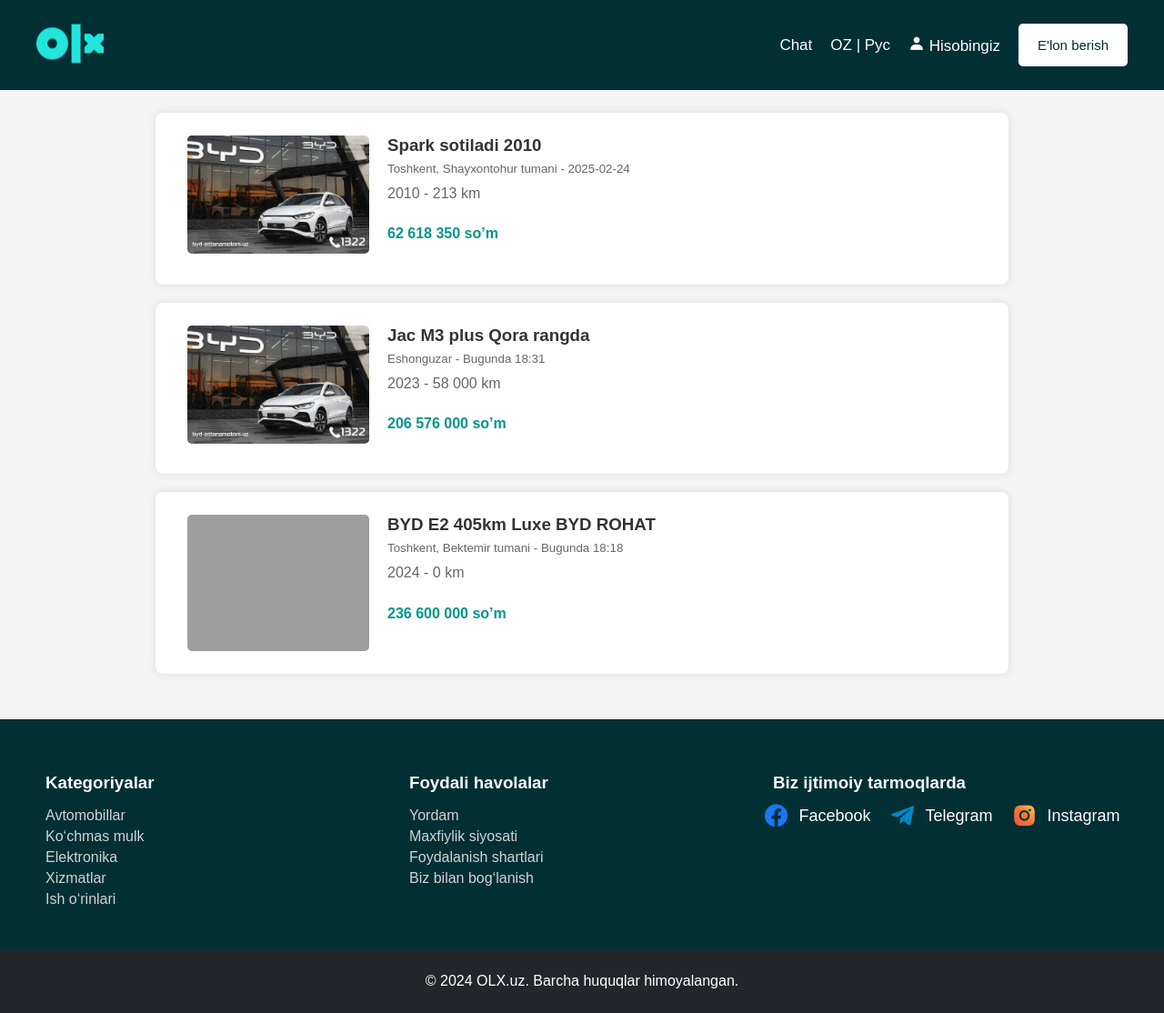
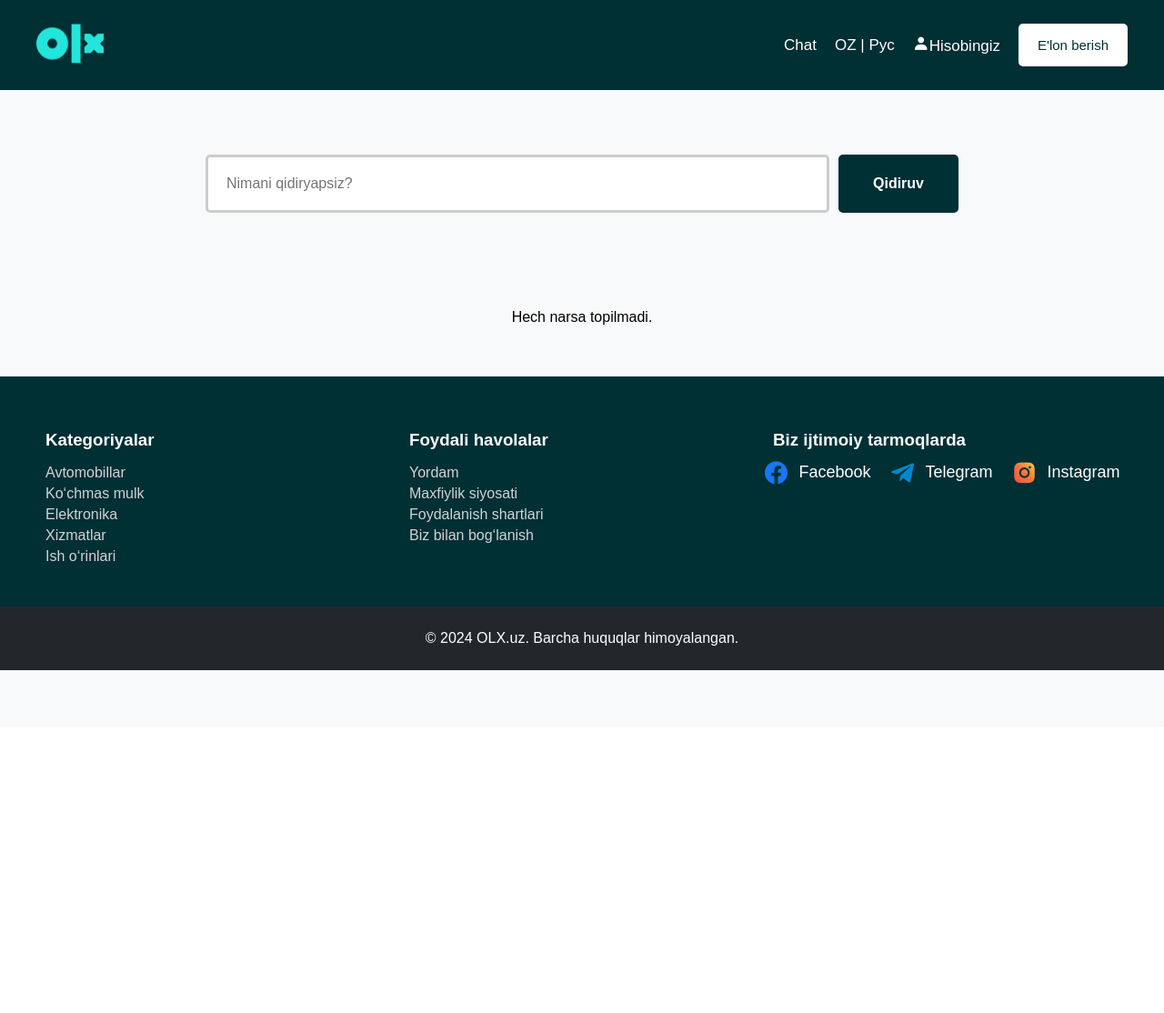
Before and after one commit to ulugbekgozikhonov/olx-demo, a Django app: page /advertisements/1 in a window 1280 px wide. Shown: the whole page at 91% size. After the commit the page ends 737 px from the top, so only its background shows below. Run offline with Django 5.2, Linux system fonts and the light colour scheme; grey boxes are pictures that could not be loaded.

Commit message:
search muhitdinov

```diff
--- a/products/views.py
+++ b/products/views.py
@@ -48,7 +48,7 @@
 
 class AdvertisementSearchView(ListView):
     model = Advertisement
-    template_name = "search_results.html"
+    template_name = "main.html"
     context_object_name = "advertisements"
     paginate_by = 1
 
--- a/templates/main.html
+++ b/templates/main.html
@@ -1,20 +1,66 @@
 {% load static %}
-
-
 <!DOCTYPE html>
 <html lang="uz">
-
 <head>
     <meta charset="UTF-8">
     <meta name="viewport" content="width=device-width, initial-scale=1.0">
-    <title>OLX Asosiy</title>
+    <title>Qidiruv natijalari</title>
     <link href='https://unpkg.com/boxicons@2.1.4/css/boxicons.min.css' rel='stylesheet'>
     <link rel="website icon" type="svg" href="./img/images 1.svg">
     <link rel="stylesheet" href="{% static 'css/main.css' %}">
+    <link rel="stylesheet" href="{% static 'css/style.css' %}">
+</head>
+<body>
+<style>
+    .pagination {
+        display: flex;
+        justify-content: center;
+        align-items: center;
+        margin-top: 20px;
+        gap: 8px;
+    }
 
-</head>
+    .pagination a, .pagination span {
+        display: flex;
+        align-items: center;
+        justify-content: center;
+        width: 40px;
+        height: 40px;
+        border-radius: 50%;
+        text-decoration: none;
+        font-size: 16px;
+        font-weight: bold;
+        color: #333;
+        transition: all 0.3s ease;
+    }
 
-<body>
+    .pagination a {
+        background-color: #fff;
+        border: 1px solid #ddd;
+    }
+
+    .pagination a:hover {
+        background-color: #007bff;
+        color: white;
+    }
+
+    .pagination .current-page {
+        background-color: #007bff;
+        color: white;
+        font-weight: bold;
+        border: 1px solid #007bff;
+    }
+
+    .pagination .dots {
+        background: none;
+        border: none;
+        font-size: 18px;
+        color: #777;
+        cursor: default;
+    }
+
+</style>
+
     <header>
         <div class="navbar">
             <div class="logo">
@@ -26,57 +72,83 @@
                 <ul>
                     <li><a href="#">Chat</a></li>
                     <li><a href="#">OZ | Рус</a></li>
-                    <li><a href="./login.html">
-                            <i class='bx bxs-user'></i>
-                            Hisobingiz</a></li>
-                    <li><button class="btn">E'lon berish</button></li>
+                    <li>
+                        {% if request.user.is_authenticated %}
+                        <a href="{% url 'profile' %}"><i class='bx bxs-user'></i>Hisobingiz</a>
+                        {% else %}
+                        <a href="{% url 'login' %}"><i class='bx bxs-user'></i>Hisobingiz</a>
+
+                        {% endif %}
+                    </li>
+                    <li>
+                        {% if request.user.is_authenticated %}
+                        <a href="{% url 'advertisement' %}"><button class="btn">E'lon berish</button></a>
+                        {% else %}
+                        <a href="{% url 'login' %}"><button class="btn">E'lon berish</button></a>
+                        {% endif %}
+                    </li>
                 </ul>
             </nav>
         </div>
     </header>
-
     <main>
+        <div class="search-container">
+            <form action="{% url 'advertisement_search' %}" class="search-bar" method="get">
+                <input type="text" name="q" placeholder="Nimani qidiryapsiz?">
+                <button type="submit" class="search-btn">Qidiruv</button>
+            </form>
+        </div>
         <div class="container">
             <div class="shop-cards">
-                <div class="hero-title">
-                    <h1>Biz 1,000 dan ortiq e'lon topdik</h1>
-                </div>
+                {% if page_obj %}
+                    {% for ad in page_obj %}
+                    <a href="{% url 'detail_ads' id=ad.id %}" class="card">
+                        {% if ad.images.all %}
+                            <img src="{{ ad.images.url }}" alt="{{ ad.title }}">
+                        {% else %}
+                            <p>Нет изображений</p>
+                        {% endif %}
+                        <div class="info">
+                            <h3>{{ ad.title }}</h3>
+                            <p><small>{{ ad.address }} - {{ ad.created_at|date:"Y-m-d" }}</small></p>
+                            <h4>{{ ad.price }} so’m</h4>
+                        </div>
+                    </a>
+                {% endfor %}
 
-                <a href="{% url 'detail_ads' id=1 %}" class="card">
-                    <img src="{% static 'img/product1.png' %}" alt="Spark sotiladi 2010">
-                    <div class="info">
-                        <h3>Spark sotiladi 2010</h3>
-                        <p><small>Toshkent, Shayxontohur tumani - 2025-02-24</small></p>
-                        <p>2010 - 213 km</p>
-                        <h4>62 618 350 so’m</h4>
+
+                    <div class="pagination">
+                        {% if page_obj.has_previous %}
+                            <a href="?q={{ request.GET.q }}&page={{ page_obj.previous_page_number }}">«</a>
+                        {% endif %}
+
+                        {% for num in page_obj.paginator.page_range %}
+                            {% if num == page_obj.number %}
+                                <span class="current-page">{{ num }}</span>
+                            {% elif num > page_obj.number|add:"-3" and num < page_obj.number|add:"3" %}
+                                <a href="?q={{ request.GET.q }}&page={{ num }}">{{ num }}</a>
+                            {% elif num == 1 or num == page_obj.paginator.num_pages %}
+                                <a href="?q={{ request.GET.q }}&page={{ num }}">{{ num }}</a>
+                            {% elif num == page_obj.number|add:"-3" or num == page_obj.number|add:"3" %}
+                                <span class="dots">...</span>
+                            {% endif %}
+                        {% endfor %}
+
+                        {% if page_obj.has_next %}
+                            <a href="?q={{ request.GET.q }}&page={{ page_obj.next_page_number }}">»</a>
+                        {% endif %}
                     </div>
-                </a>
 
-                <a href="" class="card">
-                    <img src="{% static 'img/product1.png' %}" alt="Jac M3 Plus">
-                    <div class="info">
-                        <h3>Jac M3 plus Qora rangda</h3>
-                        <p><small>Eshonguzar - Bugunda 18:31</small></p>
-                        <p>2023 - 58 000 km</p>
-                        <h4>206 576 000 so’m</h4>
-                    </div>
-                </a>
+                {% else %}
+                    <p>Hech narsa topilmadi.</p>
+                {% endif %}
 
-                <a href="" class="card">
-                    <img src="static 'img/product1.png" alt="BYD E2 405km">
-                    <div class="info">
-                        <h3>BYD E2 405km Luxe BYD ROHAT</h3>
-                        <p><small>Toshkent, Bektemir tumani - Bugunda 18:18</small></p>
-                        <p>2024 - 0 km</p>
-                        <h4>236 600 000 so’m</h4>
-                    </div>
-                </a>
             </div>
         </div>
     </main>
+
     <footer>
         <div class="footer-container">
-            <!-- Kategoriyalar -->
             <div class="footer-section">
                 <h3>Kategoriyalar</h3>
                 <ul>
@@ -88,7 +160,6 @@
                 </ul>
             </div>
 
-            <!-- Foydali havolalar -->
             <div class="footer-section">
                 <h3>Foydali havolalar</h3>
                 <ul>
@@ -99,7 +170,6 @@
                 </ul>
             </div>
 
-            <!-- Ijtimoiy tarmoqlar -->
             <div class="footer-section">
                 <h3>Biz ijtimoiy tarmoqlarda</h3>
                 <div class="social-icons">
@@ -110,11 +180,11 @@
             </div>
         </div>
 
-        <!-- Copyright qismi -->
         <div class="footer-bottom">
             <p>&copy; 2024 OLX.uz. Barcha huquqlar himoyalangan.</p>
         </div>
     </footer>
+
 </body>
 
 </html>
```
